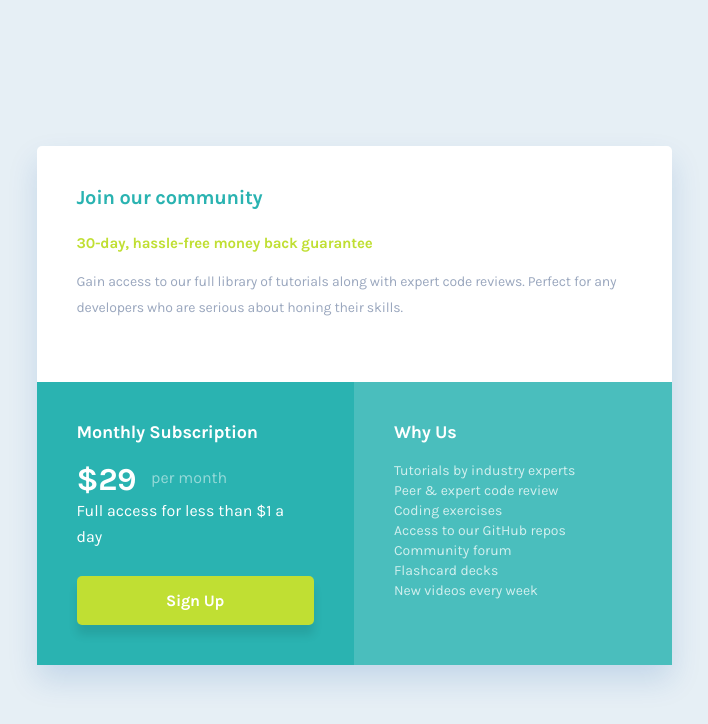
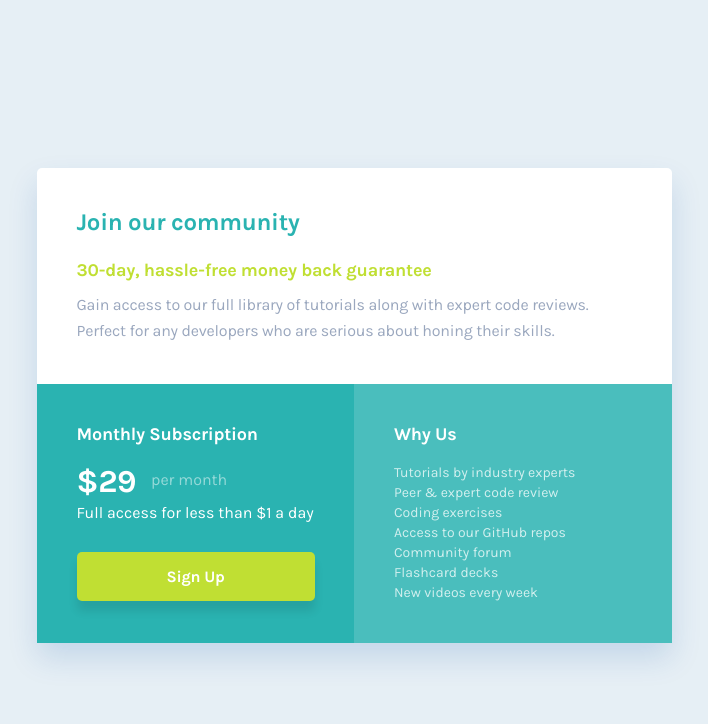
Before and after one commit to miguelzaga/single-price-grid-component, a React (Vite) app: page / in a window 1280 px wide. Shown: the top 724 px of the page, without its empty margins (286-994 px from the left). Built offline with nearby package versions, Linux system fonts and the light colour scheme.

Commit message:
style title desktop

```diff
--- a/src/scss/05-components/_component.scss
+++ b/src/scss/05-components/_component.scss
@@ -48,7 +48,7 @@
         grid-column: 1/3;
 
         & .container {
-          max-width: 237px;
+          max-width: 238px;
         }
       }
     }
@@ -69,6 +69,11 @@
     margin-bottom: 24px;
     line-height: 23px;
     letter-spacing: -0.25px;
+    @include breakpoint($md) {
+      font-size: rem(24px);
+      line-height: 28px;
+      letter-spacing: -0.3px;
+    }
   }
 
   &__highlight {
@@ -78,10 +83,21 @@
     line-height: 20px;
     letter-spacing: -0.1875px;
     font-size: rem(15px);
+    @include breakpoint($md) {
+      font-size: rem(18px);
+      line-height: 21px;
+      letter-spacing: -0.225px;
+      margin-bottom: 11px;
+    }
   }
 
   &__description {
     letter-spacing: -0.175px;
+    @include breakpoint($md) {
+      font-size: rem(16px);
+      line-height: 26px;
+      letter-spacing: -0.2px;
+    }
   }
 
   &__subtitle {
```
